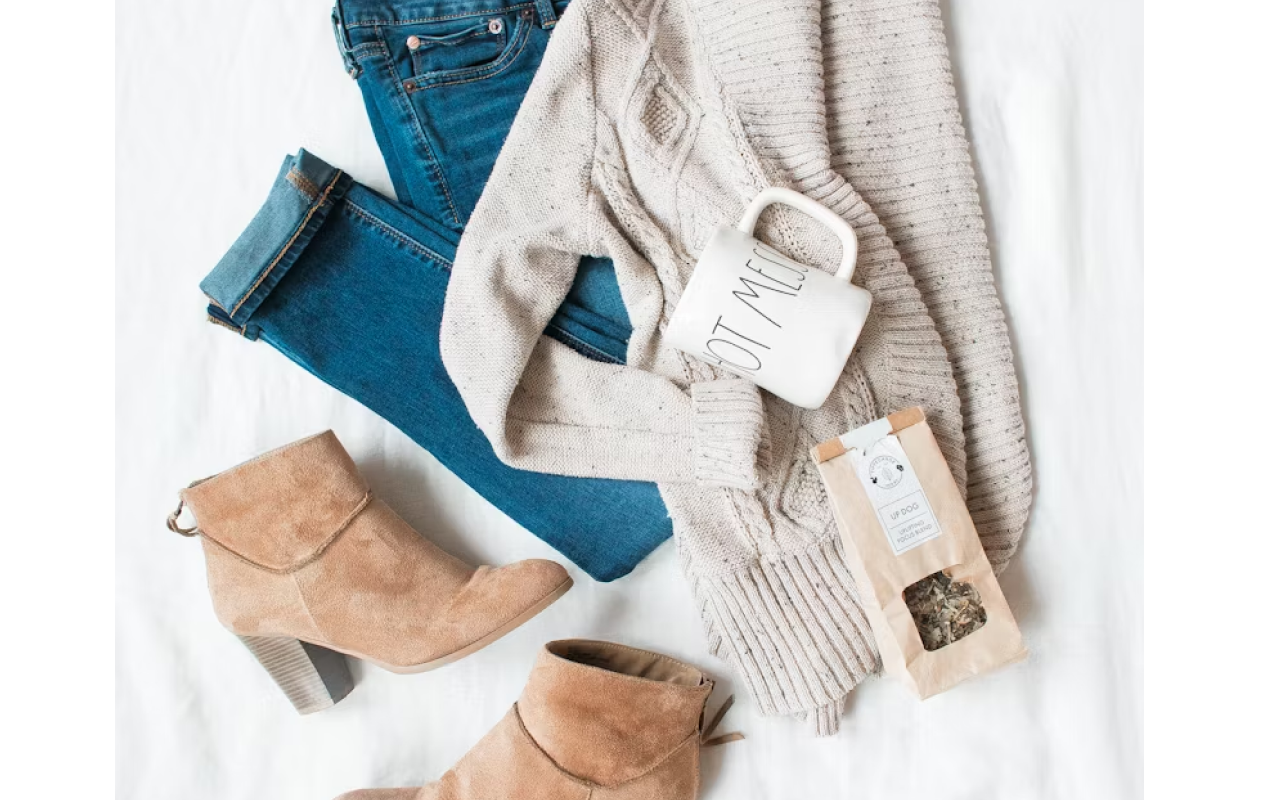
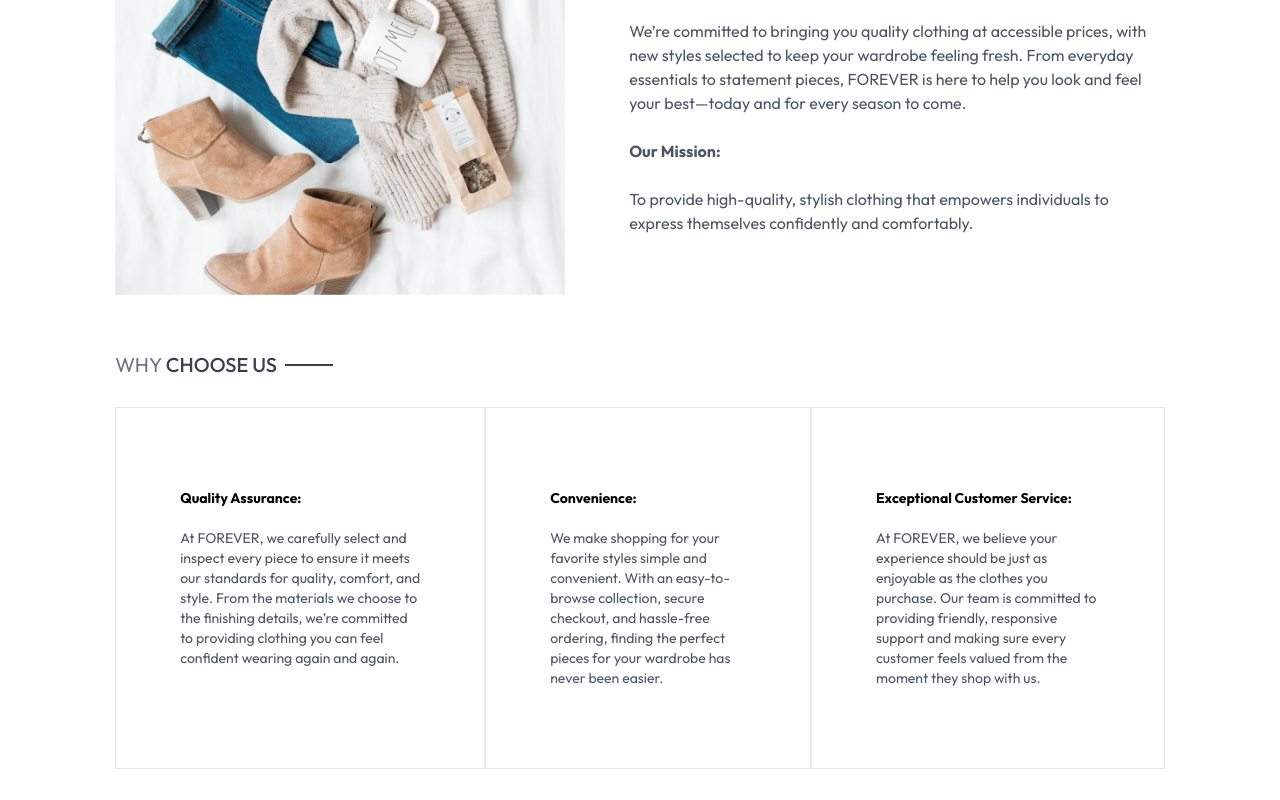
Before and after one commit to Stella0711/ecommerce-clothing-app, a React (Vite) app in the folder frontend/: page /about in a window 1280 px wide. Shown: the part 360-1160 px from the top of the page. Built offline with nearby package versions, Linux system fonts and the light colour scheme.

Commit message:
Build UI and functionality for About and Contact

```diff
--- a/frontend/src/pages/About.jsx
+++ b/frontend/src/pages/About.jsx
@@ -1,6 +1,7 @@
 import React from 'react'
 import Title from '../components/Title';
 import { assets } from '../assets/assets';
+import NewsletterBox from '../components/NewsletterBox'
 
 const About = () => {
   return (
@@ -11,13 +12,35 @@ const About = () => {
         </div>
 
         <div className='my-10 flex flex-col md:flex-row gap-16'>
-            <img className='w-full md:max-w-[450px' src={assets.about_img} alt="" />
+            <img className='w-full md:max-w-[450px]' src={assets.about_img} alt="" />
             <div className='flex flex-col justify-center gap-6 md:w-2/4 text-gray-600'>
-            <p></p>
-            <p></p>
-
+            <p>At FOREVER, we believe great style should feel effortless. Our collection is designed with modern, versatile pieces that make it easy to express your personal style, whether you're dressing up, keeping it casual, or somewhere in between.</p>
+            <p>We’re committed to bringing you quality clothing at accessible prices, with new styles selected to keep your wardrobe feeling fresh. From everyday essentials to statement pieces, FOREVER is here to help you look and feel your best—today and for every season to come.</p>
+              <b>Our Mission:</b>
+              <p>To provide high-quality, stylish clothing that empowers individuals to express themselves confidently and comfortably.</p>
             </div>
         </div>
+
+        <div className='text-xl py-4'>
+          <Title text1={'WHY'} text2={'CHOOSE US'} />
+        </div>
+
+        <div className='flex flex-col md:flex-row text-sm mb-20'>
+          <div className='border px-10 md:px-16 py-8 sm:py-20 flex flex-col gap-5'>
+            <b>Quality Assurance:</b>
+            <p className='text-gray-600'>At FOREVER, we carefully select and inspect every piece to ensure it meets our standards for quality, comfort, and style. From the materials we choose to the finishing details, we’re committed to providing clothing you can feel confident wearing again and again.</p>
+          </div>
+          <div className='border px-10 md:px-16 py-8 sm:py-20 flex flex-col gap-5'>
+            <b>Convenience:</b>
+            <p className='text-gray-600'>We make shopping for your favorite styles simple and convenient. With an easy-to-browse collection, secure checkout, and hassle-free ordering, finding the perfect pieces for your wardrobe has never been easier.</p>
+          </div>
+          <div className='border px-10 md:px-16 py-8 sm:py-20 flex flex-col gap-5'>
+            <b>Exceptional Customer Service:</b>
+            <p className='text-gray-600'>At FOREVER, we believe your experience should be just as enjoyable as the clothes you purchase. Our team is committed to providing friendly, responsive support and making sure every customer feels valued from the moment they shop with us.</p>
+          </div>
+        </div>
+
+        <NewsletterBox />
 
     </div>
   )
--- a/frontend/src/pages/Contact.jsx
+++ b/frontend/src/pages/Contact.jsx
@@ -1,8 +1,30 @@
 import React from 'react'
+import Title from '../components/Title'
+import { assets } from '../assets/assets'
+import NewsletterBox from '../components/NewsletterBox'
 
 const Contact = () => {
   return (
     <div>
+
+       <div className='text-center text-2xl pt-10 border-t'>
+        <Title text1={'CONTACT'} text2={'US'} />
+        </div>
+
+        <div className='my-10 flex flex-col justify-center md:flex-row gap-10 mb-28'>
+          <img className='w-full md:max-w-[480px]' src={assets.contact_img} alt="" />
+          <div className='flex flex-col justify-center items-start gap-6'>
+            <p className='front-semibold text-xl text-gray-600'>Our Store</p>
+            <p className='text-gray-500'>54709 Willms Station <br /> Suite 350, Washington, USA</p>
+            <p className='text-gray-500'>Tel: (415) 555-0132 <br /> Email: admin@forever.com</p>
+            <p className='font-semibold text-xl text-gray-600'>Careers at Forever</p>
+            <p className='text-gray-500'>Learn more about our teams and job openings.</p>
+            <button className='border border-black px-8 py-4 text-sm hover:bg-black hover:text-white transition-all duration-500'>Explore Jobs</button>
+            <p></p>
+          </div>
+        </div>
+
+        <NewsletterBox />
 
     </div>
   )
```
